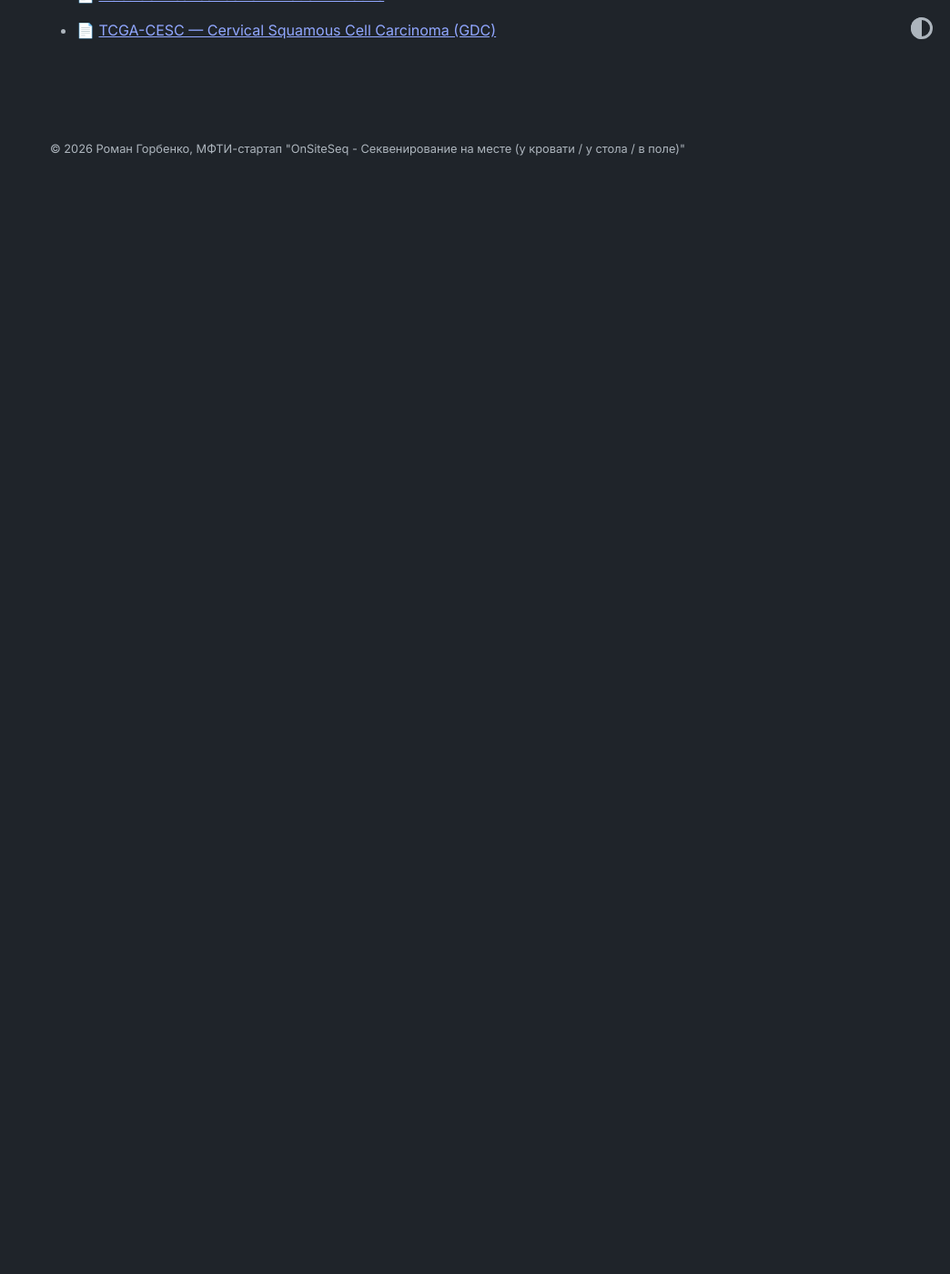
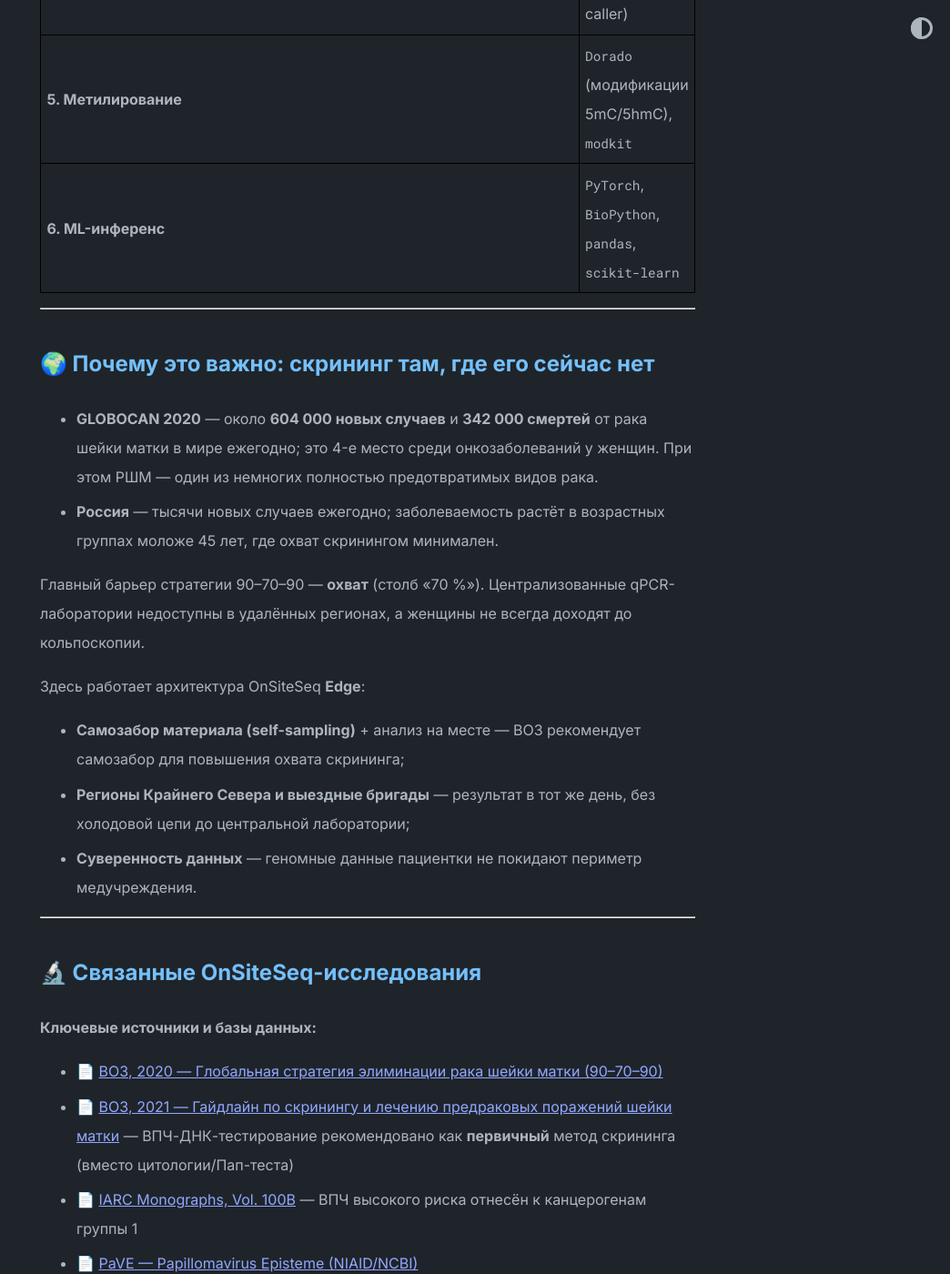
Before and after one commit to onsiteseq/onsiteseq.github.io, a Jekyll site: the page built from pages/hpv.md, in a window 1280 px wide and 1400 px high, scrolled down 6281 px. Shown: the whole window at 91% size, without its empty margins (236-1280 px from the left). Built offline with Jekyll 4.4.1, drawn with Linux system fonts in a browser that asks for light colours; before the commit the page ends 6471 px from its top, so only the background shows below that; some of the changed text lies outside the part shown.

Commit message:
feat: hpv page — header icon, input/output block, vaccine coverage section, GLOBOCAN stats; sync EN translation

```diff
--- a/assets/js/i18n.js
+++ b/assets/js/i18n.js
@@ -339,6 +339,7 @@
   /* ── HPV (ONCOLOGY) ── */
   EN['/hpv/'] =
     '<div class="product-header" style="text-align:center;margin-bottom:2rem">' +
+    '<img src="/assets/images/logo/icon_hpv.svg" alt="Human Papillomavirus" style="max-height:120px;margin-bottom:1rem">' +
     '<h1>Human Papillomavirus Genotyping and Molecular Triage for Cervical Cancer</h1>' +
     '<p style="font-size:1.2em;color:#555">Our first oncology pipeline — from the root cause (HPV) to the key element of prevention: point-of-care screening</p></div><hr>' +
     '<h2>🧬 Why HPV Is the Entry Point into Oncology</h2>' +
@@ -347,7 +348,9 @@
     '<ul><li><strong>90%</strong> of girls fully vaccinated against HPV by age 15;</li>' +
     '<li><strong>70%</strong> of women screened with a high-performance HPV test (by ages 35 and 45);</li>' +
     '<li><strong>90%</strong> of women with identified disease receive treatment.</li></ul>' +
-    '<p>The second pillar — the "high-performance HPV test" — is the niche where sequencing delivers what classic qPCR screening cannot. This is where OnSiteSeq kicks the door into oncology.</p><hr>' +
+    '<p>The second pillar — the "high-performance HPV test" — is the niche where sequencing delivers what classic qPCR screening cannot. This is where OnSiteSeq kicks the door into oncology.</p>' +
+    '<ul><li><strong>📥 Input:</strong> Raw <code>FASTQ</code> data after High Accuracy basecalling (Dorado SUP, R10.4.1). Material: cervical swab or self-collected vaginal sample.</li>' +
+    '<li><strong>📤 Output:</strong> HTML report for the physician — HPV genotype(s), integration status, methylation triage with risk category (low / moderate / high CIN2+ risk); QC report for the bioinformatician.</li></ul><hr>' +
     '<h2>🎯 What the Pipeline Determines: Three Levels of Analysis</h2>' +
     '<p>Unlike qPCR panels that only give a "yes/no" for a few genotypes, nanopore sequencing solves three tasks of differing clinical weight in a single run.</p>' +
     tbl(['Level', 'Task', 'Clinical Significance'], [
@@ -357,6 +360,15 @@
     ]) +
     '<p><strong>The key nanopore advantage:</strong> long reads span the "virus–host" insertion junction in full, and native DNA reading enables methylation calling <strong>without bisulfite conversion and without a separate test</strong>. Illumina and qPCR cannot deliver this in a single run.</p>' +
     '<blockquote>This is not merely a "positive/negative" test, but <strong>risk stratification</strong>: the very transition "from the root cause to the key element of prevention".</blockquote><hr>' +
+    '<h2>💉 HPV and Vaccines: Why Screening Remains Mandatory</h2>' +
+    tbl(['Vaccine', 'Genotypes', 'Share of cervical cancer covered'], [
+      ['<strong>Bivalent</strong> (Cervarix)', '16, 18', '~70%'],
+      ['<strong>Quadrivalent</strong> (Gardasil)', '6, 11, 16, 18', '~70% + genital warts'],
+      ['<strong>Nine-valent</strong> (Gardasil-9)', '6, 11, 16, 18, 31, 33, 45, 52, 58', '~90%']
+    ]) +
+    '<ul><li><strong>Vaccination does not replace screening</strong> — non-vaccine oncogenic types (35, 39, 51, 56, 59, 66, 68) continue to circulate.</li>' +
+    '<li><strong>Sequencing tracks type replacement</strong> — genotype distribution shifts in vaccinated populations, and only a full-type test monitors this dynamic.</li>' +
+    '<li><strong>Co-infections</strong> — qPCR panels often miss multiple infections; nanopore reading sees the full spectrum of types in a sample at once.</li></ul><hr>' +
     av('dev', 'dev', 'none') + '<hr>' +
     '<h2>⚙️ Versions and ML Models</h2>' +
     tbl(['Component', 'Status'], [['<strong>OnSiteSeq HPV Pipeline</strong>', '🟡 In development']]) +
@@ -377,6 +389,8 @@
       ['<strong>6. ML inference</strong>', '<code>PyTorch</code>, <code>BioPython</code>, <code>pandas</code>, <code>scikit-learn</code>']
     ]) + '<hr>' +
     '<h2>🌍 Why It Matters: Screening Where There Is None</h2>' +
+    '<ul><li><strong>GLOBOCAN 2020</strong> — about <strong>604,000 new cases</strong> and <strong>342,000 deaths</strong> from cervical cancer worldwide each year; 4th most common cancer in women. Yet it is one of the few fully preventable cancers.</li>' +
+    '<li><strong>Russia</strong> — thousands of new cases annually; incidence is rising in women under 45, where screening coverage is lowest.</li></ul>' +
     '<p>The main barrier to the 90–70–90 strategy is <strong>coverage</strong> (the "70%" pillar). Centralised qPCR laboratories are unavailable in remote regions, and women do not always reach colposcopy.</p>' +
     '<p>This is where the OnSiteSeq <strong>Edge</strong> architecture works:</p>' +
     '<ul><li><strong>Self-sampling</strong> + on-site analysis — WHO recommends self-collection to increase screening coverage;</li>' +
--- a/pages/hpv.md
+++ b/pages/hpv.md
@@ -5,6 +5,7 @@
 ---
 
 <div class="product-header" style="text-align: center; margin-bottom: 2rem;">
+  <img src="/assets/images/logo/icon_hpv.svg" alt="Вирус папилломы человека" style="max-height: 120px; margin-bottom: 1rem;">
   <h1>Генотипирование вируса папилломы человека и молекулярный триаж рака шейки матки</h1>
   <p style="font-size: 1.2em; color: #555;">Наш первый онкологический пайплайн — от главной причины (ВПЧ) к ключевому элементу профилактики: скринингу «у кровати пациента»</p>
 </div>
@@ -22,6 +23,9 @@
 
 Второй столб — «высокоточный ВПЧ-тест» — это ниша, где секвенирование даёт то, чего не может дать классический qPCR-скрининг. Здесь OnSiteSeq выбивает дверь в онкологию.
 
+* **📥 На входе:** Сырые данные в формате `FASTQ` после High Accuracy basecalling (Dorado SUP, химия R10.4.1). Материал: цервикальный мазок или образец самозабора (влагалищный мазок).
+* **📤 На выходе:** HTML-отчёт для врача — генотип(ы) ВПЧ, статус интеграции, метилирование-триаж с категорией риска (низкий / умеренный / высокий риск CIN2+); QC-отчёт для биоинформатика.
+
 ---
 
 ## 🎯 Что определяет пайплайн: три уровня анализа
@@ -37,6 +41,20 @@
 **Ключевое преимущество нанопоры:** длинные риды перекрывают точку вставки «вирус–хозяин» целиком, а нативное чтение ДНК позволяет вызывать метилирование **без бисульфитной конверсии и без отдельного теста**. Illumina и qPCR этого в одном прогоне не дают.
 
 > Это не просто «положительный/отрицательный» тест, а **стратификация риска**: тот самый переход «от главной причины к ключевому элементу профилактики».
+
+---
+
+## 💉 ВПЧ и вакцины: почему скрининг остаётся обязательным
+
+| Вакцина | Генотипы | Доля РШМ, которую они покрывают |
+| :--- | :--- | :--- |
+| **Бивалентная** (Церварикс) | 16, 18 | ~70 % |
+| **Четырёхвалентная** (Гардасил) | 6, 11, 16, 18 | ~70 % + кондиломы |
+| **Девятивалентная** (Гардасил-9) | 6, 11, 16, 18, 31, 33, 45, 52, 58 | ~90 % |
+
+* **Вакцинация не отменяет скрининг** — невакцинные онкогенные типы (35, 39, 51, 56, 59, 66, 68) продолжают циркулировать.
+* **Секвенирование контролирует сдвиг типов** — в вакцинированных популяциях меняется распределение генотипов (type replacement), и только полнотиповый тест отслеживает эту динамику.
+* **Ко-инфекции** — qPCR-панели часто пропускают множественные инфекции; нанопоровое чтение видит весь спектр типов в образце одновременно.
 
 ---
 
@@ -87,22 +105,24 @@
 
 ## 🌍 Почему это важно: скрининг там, где его сейчас нет
 
-Главный барьер стратегии 90–70–90 — **охват** (пилар «70 %»). Централизованные qPCR-лаборатории недоступны в удалённых регионах, а женщины не всегда доходят до кольпоскопии.
+* **GLOBOCAN 2020** — около **604 000 новых случаев** и **342 000 смертей** от рака шейки матки в мире ежегодно; это 4-е место среди онкозаболеваний у женщин. При этом РШМ — один из немногих полностью предотвратимых видов рака.
+* **Россия** — тысячи новых случаев ежегодно; заболеваемость растёт в возрастных группах моложе 45 лет, где охват скринингом минимален.
+
+Главный барьер стратегии 90–70–90 — **охват** (столб «70 %»). Централизованные qPCR-лаборатории недоступны в удалённых регионах, а женщины не всегда доходят до кольпоскопии.
 
 Здесь работает архитектура OnSiteSeq **Edge**:
 * **Самозабор материала (self-sampling)** + анализ на месте — ВОЗ рекомендует самозабор для повышения охвата скрининга;
 * **Регионы Крайнего Севера и выездные бригады** — результат в тот же день, без холодовой цепи до центральной лаборатории;
 * **Суверенность данных** — геномные данные пациентки не покидают периметр медучреждения.
 
-* **ВОЗ, 2020** — [Глобальная стратегия элиминации рака шейки матки](https://www.who.int/publications/i/item/9789240014107).
-* **ВОЗ, 2021** — ВПЧ-ДНК-тестирование рекомендовано как **первичный** метод скрининга (вместо цитологии/Пап-теста).
-* **IARC** — ВПЧ отнесён к канцерогенам группы 1.
-
 ---
 
 ## 🔬 Связанные OnSiteSeq-исследования
 
 **Ключевые источники и базы данных:**
+* 📄 [ВОЗ, 2020 — Глобальная стратегия элиминации рака шейки матки (90–70–90)](https://www.who.int/publications/i/item/9789240014107)
+* 📄 [ВОЗ, 2021 — Гайдлайн по скринингу и лечению предраковых поражений шейки матки](https://www.who.int/publications/i/item/9789240030824) — ВПЧ-ДНК-тестирование рекомендовано как **первичный** метод скрининга (вместо цитологии/Пап-теста)
+* 📄 [IARC Monographs, Vol. 100B](https://monographs.iarc.who.int/list-of-classifications) — ВПЧ высокого риска отнесён к канцерогенам группы 1
 * 📄 [PaVE — Papillomavirus Episteme (NIAID/NCBI)](https://pave.niaid.nih.gov/)
 * 📄 [ВОЗ: Cervical cancer elimination initiative](https://www.who.int/initiatives/cervical-cancer-elimination-initiative)
 * 📄 [TCGA-CESC — Cervical Squamous Cell Carcinoma (GDC)](https://portal.gdc.cancer.gov/projects/TCGA-CESC)
```
Also changed, not shown: other parts of pages/hpv.md (+1 -1 lines).
